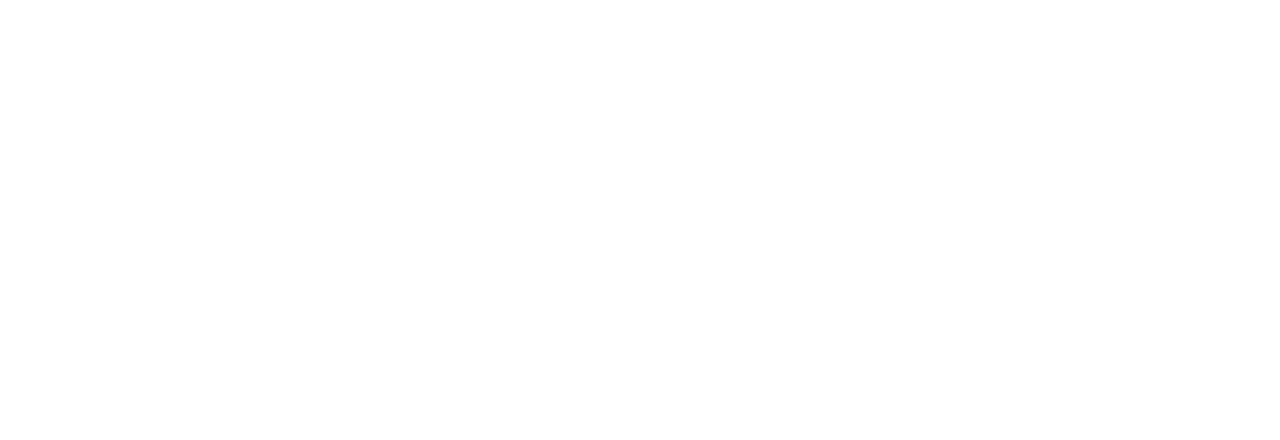
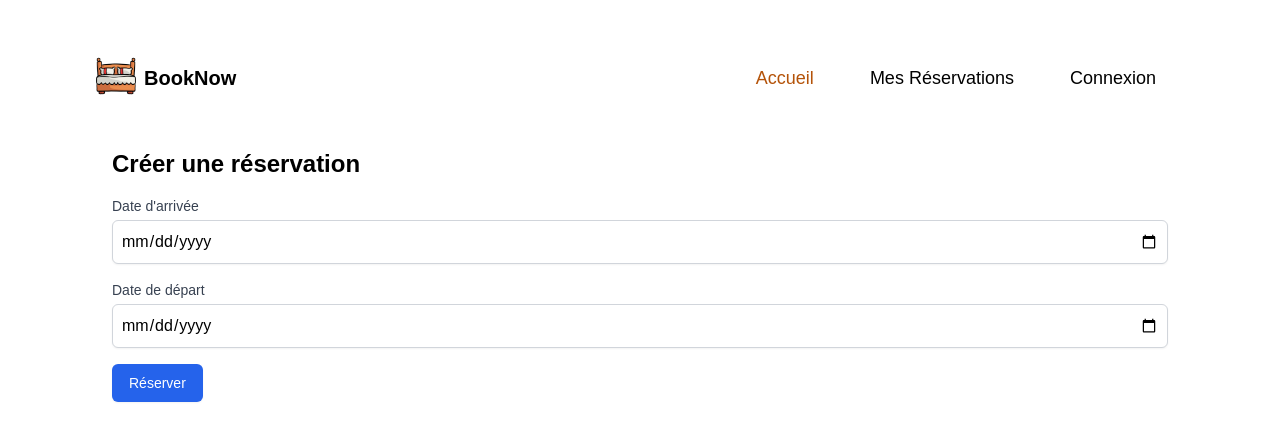
Before and after one commit to WinnerPindi/BookNowApp, a React (Vite) app in the folder frontend/: page /create-booking in a window 1280 px wide. Before the commit this address had no page. Shown: the top 440 px of the page. Built offline with nearby package versions, Linux system fonts and the light colour scheme.

Commit message:
Fixation du style

```diff
--- a/frontend/src/main.jsx
+++ b/frontend/src/main.jsx
@@ -15,7 +15,7 @@ import UserProfil from "./pages/UserProfil.jsx";
 import { UserProfileEdit } from "./pages/UserProfileEdit.jsx";
 import RoomDetails from "./pages/RoomDetails.jsx";
 import UserBookings from "./pages/UserBookings.jsx";
-
+import CreateBooking from "./pages/CreateBooking.jsx"
 
 ReactDOM.createRoot(document.getElementById("root")).render(
   <React.StrictMode>
@@ -29,6 +29,7 @@ ReactDOM.createRoot(document.getElementById("root")).render(
             <Route path="/userprofil/:id" element={<UserProfil />} />
             <Route path="/edituser/:id" element={<UserProfileEdit/>} />
             <Route path="/rooms/:id" element={<RoomDetails/>} />
+            <Route path="/create-booking" element={<CreateBooking/>} />
             <Route path="/bookings" element={<UserBookings/>} />
           </Route>
         </Routes>
--- /dev/null
+++ b/frontend/src/pages/CreateBooking.jsx
@@ -0,0 +1,90 @@
+import React, { useState } from 'react';
+import axios from 'axios';
+import { useLocation, useNavigate } from 'react-router-dom';
+import { useSelector } from 'react-redux';
+import { toast } from 'react-toastify';
+
+const CreateBooking = () => {
+  const location = useLocation();
+  const navigate = useNavigate();
+
+  // Ajustez ici pour utiliser la nouvelle structure Redux
+  const user = useSelector((state) => state.authSlice.user);
+  const userDetails = user?.userDetails;
+  const token = user?.token; // Assurez-vous que le token est stocké avec les détails de l'utilisateur dans l'action de login
+
+  const roomId = location.state?.roomId;
+  const [arrivalDate, setArrivalDate] = useState('');
+  const [departDate, setDepartDate] = useState('');
+  const [isSubmitting, setIsSubmitting] = useState(false);
+
+  const handleSubmit = async (e) => {
+    e.preventDefault();
+    setIsSubmitting(true);
+
+    try {
+      const response = await axios.post('http://localhost:8800/api/bookings', {
+        room: roomId,
+        user: userDetails._id, // Utilisez l'_id depuis userDetails
+        arrivalDate,
+        departDate
+      }, {
+        headers: {
+          'Authorization': `Bearer ${token}` // Utilisez le token pour l'autorisation
+        }
+      });
+
+      console.log(response.data);
+      toast.success('Réservation réussie!');
+      navigate('/bookings'); // Redirection vers la page de succès ou toute autre page
+    } catch (error) {
+      console.error('Erreur lors de la création de la réservation:', error);
+      toast.error('La réservation a échoué.');
+    } finally {
+      setIsSubmitting(false);
+    }
+  };
+
+  return (
+    <div className="container mx-auto px-4 py-8">
+      <h2 className="text-2xl font-semibold mb-4">Créer une réservation</h2>
+      <form onSubmit={handleSubmit} className="space-y-4">
+        {/* Formulaire de réservation et champs */}
+        <div>
+          {/* Champs du formulaire */}
+          <label htmlFor="arrivalDate" className="block text-sm font-medium text-gray-700">Date d'arrivée</label>
+          <input
+            type="date"
+            id="arrivalDate"
+            name="arrivalDate"
+            value={arrivalDate}
+            onChange={(e) => setArrivalDate(e.target.value)}
+            required
+            className="mt-1 block w-full border border-gray-300 rounded-md shadow-sm p-2"
+          />
+        </div>
+        <div>
+          <label htmlFor="departDate" className="block text-sm font-medium text-gray-700">Date de départ</label>
+          <input
+            type="date"
+            id="departDate"
+            name="departDate"
+            value={departDate}
+            onChange={(e) => setDepartDate(e.target.value)}
+            required
+            className="mt-1 block w-full border border-gray-300 rounded-md shadow-sm p-2"
+          />
+        </div>
+        <button
+          type="submit"
+          disabled={isSubmitting}
+          className="inline-flex justify-center py-2 px-4 border border-transparent shadow-sm text-sm font-medium rounded-md text-white bg-blue-600 hover:bg-blue-700 focus:outline-none focus:ring-2 focus:ring-offset-2 focus:ring-blue-500"
+        >
+          {isSubmitting ? 'Réservation en cours...' : 'Réserver'}
+        </button>
+      </form>
+    </div>
+  );
+};
+
+export default CreateBooking;
--- a/frontend/src/pages/RoomDetails.jsx
+++ b/frontend/src/pages/RoomDetails.jsx
@@ -1,9 +1,10 @@
 import React, { useState, useEffect } from "react";
-import { useParams } from "react-router-dom";
 import { fetchRoomDetails } from "../services/roomService";
+import { useParams, useNavigate } from "react-router-dom";
 
 function RoomDetails() {
   let { id } = useParams();
+  const navigate = useNavigate();
   const [roomDetails, setRoomDetails] = useState(null);
 
   useEffect(() => {
@@ -19,11 +20,16 @@ function RoomDetails() {
       }
     };
 
+
     loadRoomDetails();
   }, [id]);
 
   if (!roomDetails) {
     return <div>Chargement...</div>;
+  }
+
+  const handleReserveClick = () =>{
+    navigate('/create-booking', {state:{ roomId: id} })
   }
 
   return (
@@ -71,7 +77,7 @@ function RoomDetails() {
           <div className="text-2xl text-center">
             Prix: {roomDetails.price}$ CAD nuit
           </div>
-          <button className="mt-2 primary"> Réserver </button>
+          <button className="mt-2 primary" onClick={handleReserveClick}> Réserver </button>
         </div>
       </div>
 
--- a/frontend/src/pages/UserBookings.jsx
+++ b/frontend/src/pages/UserBookings.jsx
@@ -25,7 +25,7 @@ const UserBookings = () => {
 
   return (
     <div className="max-w-4xl mx-auto ">
-      <h2 className="text-3xl font-bold mb-10">Mes réservations</h2>
+      <h2 className="mt-12 text-4xl text-center  mb-10">Mes réservations</h2>
       {bookings.length > 0 ? (
         bookings.map((booking) => (
           <div
@@ -57,7 +57,7 @@ const UserBookings = () => {
             {/* Actions */}
             <div className="flex justify-end items-center gap-4">
   <button
-                className="flex items-center gap-2 text-blue-600 hover:text-blue-800"
+    className="flex items-center gap-2 px-4 py-2 border border-transparent text-sm font-medium rounded-md shadow-sm text-white bg-primary hover:bg-blue-700 focus:outline-none focus:ring-2 focus:ring-offset-2 focus:ring-blue-500"
     onClick={() => {
       /* Fonction de modification ici */
     }}
@@ -66,7 +66,7 @@ const UserBookings = () => {
     <span>Modifier</span>
   </button>
   <button
-                className="flex items-center gap-2 text-red-600 hover:text-red-800"
+    className="flex items-center gap-2 px-4 py-2 border border-transparent text-sm font-medium rounded-md shadow-sm text-white bg-red-500 hover:bg-red-700 focus:outline-none focus:ring-2 focus:ring-offset-2 focus:ring-red-500"
     onClick={() => {
       if (
         window.confirm(
--- a/frontend/src/pages/UserProfil.jsx
+++ b/frontend/src/pages/UserProfil.jsx
@@ -2,36 +2,41 @@ import React from "react";
 import { useSelector } from "react-redux";
 import { Link } from "react-router-dom";
 
-function UserProfil() {
+function UserProfile() {
   const { userDetails } = useSelector((state) => state.authSlice.user);
 
   return (
-    <div>
-      <h1 className="mt-11 text-4xl">Infos Personnelles</h1>
-        <div className="mt-11">
+    <div className="max-w-4xl mx-auto">
+      <h1 className="mt-12 text-4xl text-center mb-10">Infos Personnelles</h1>
+      <div className="bg-white rounded-lg overflow-hidden shadow-lg mb-5 p-5 flex flex-col gap-4">
+        <div>
           <h3 className="text-xl">Nom</h3>
           <p className="mt-2 text-gray-500">{userDetails.lastname}</p>
-          <div className="mt-4 border"></div>
         </div>
+        <div className="mt-4 border-b"></div>
+
         <div className="mt-5">
           <h3 className="text-xl">Prénom</h3>
           <p className="mt-2 text-gray-500">{userDetails.firstname}</p>
-          <div className="mt-4 border"></div>
         </div>
+        <div className="mt-4 border-b"></div>
+
         <div className="mt-5">
           <h3 className="text-xl">Email</h3>
           <p className="mt-2 text-gray-500">{userDetails.email}</p>
-          <div className="mt-4 border"></div>
         </div>
-        <div className="mt-5">
+        <div className="mt-4 border-b"></div>
+
+        <div className="mt-5 text-center">
           <Link to="/edituser/:id">
             <button className="px-4 py-2 bg-primary text-white rounded hover:bg-amber-700 transition duration-150">
               Modifier le profil
             </button>
           </Link>
         </div>
+      </div>
     </div>
   );
 }
 
-export default UserProfil;
+export default UserProfile;
```
Also changed, not shown: 1 other file (tests, documents, lock files or other folders). Lines whose indentation alone changed are shown as unchanged.
